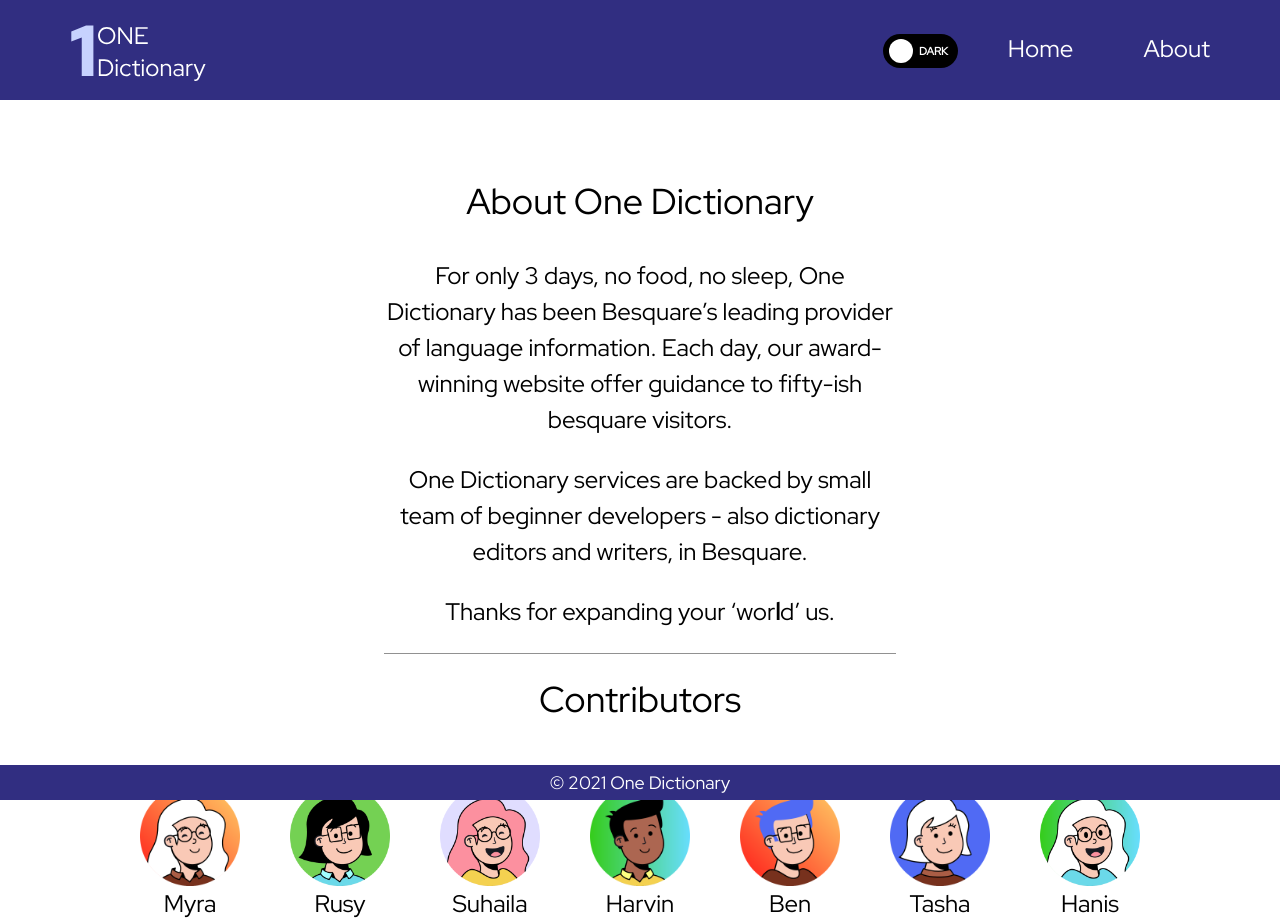
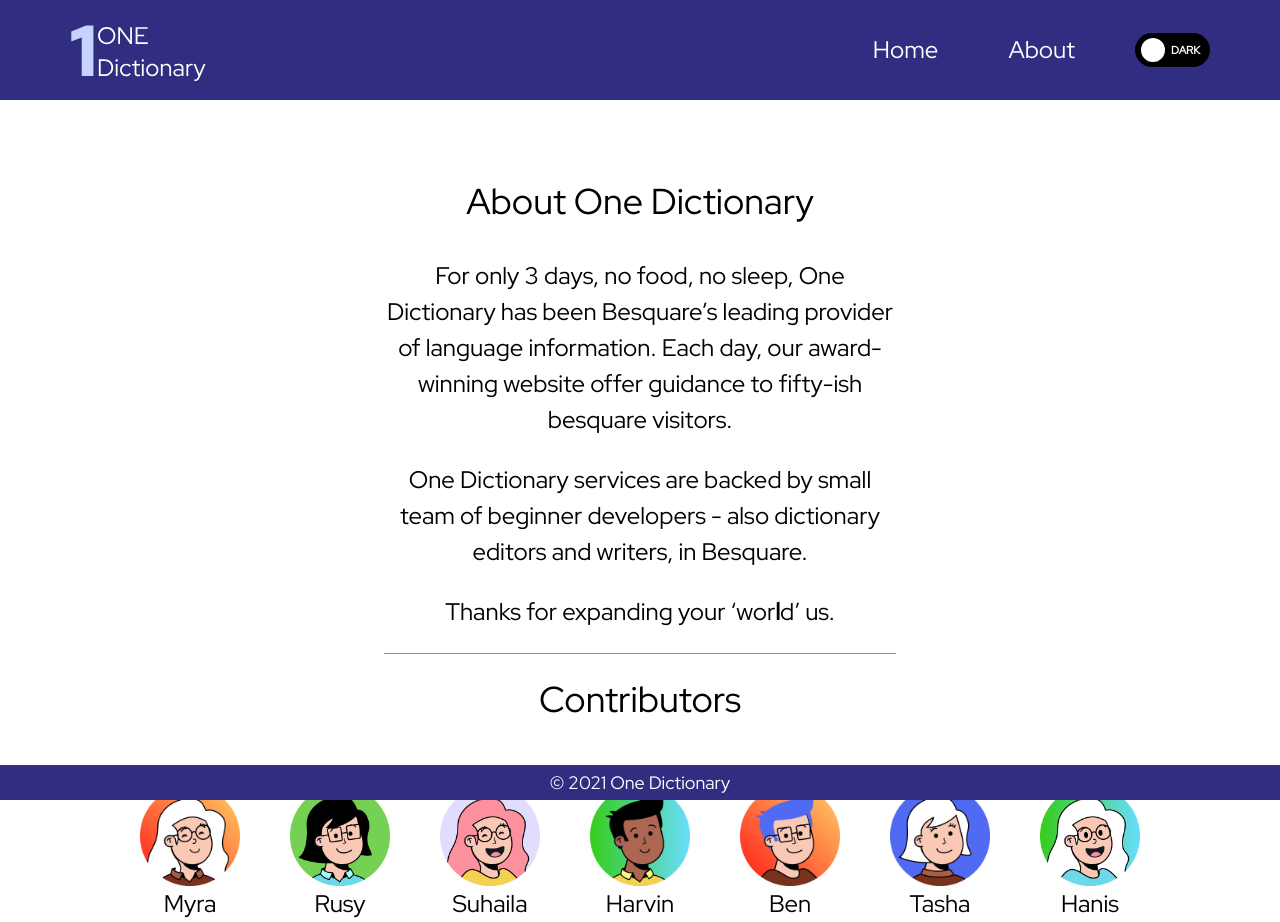
Before and after one commit to hanisibr/dictionaryy, a React (Create React App) app: page /about in a window 1280 px wide. Built offline with nearby package versions, Linux system fonts and the light colour scheme.

Commit message:
toggle switch and banner color

```diff
--- a/src/Components/Navbar.js
+++ b/src/Components/Navbar.js
@@ -9,13 +9,13 @@ const Navbar = () => {
     <div className="navbar">
       <Logo />
       <div className="nav-list">
-        <Switch />
         <Link to="/">
           <div className="home-btn">Home</div>
         </Link>
         <Link to="/about">
           <div className="about-btn">About</div>
         </Link>
+        <Switch />
       </div>
     </div>
   );
--- a/src/Components/Switch.js
+++ b/src/Components/Switch.js
@@ -1,11 +1,7 @@
 import React from "react";
 import { lightTheme, darkTheme, GlobalStyles } from "./Theme";
-import styled, { ThemeProvider } from "styled-components";
+import { ThemeProvider } from "styled-components";
 import Toggle from "./Toggle";
-
-const StyledApp = styled.div`
-  color: ${(props) => props.theme.fontColor};
-`;
 
 const Switch = () => {
   const [theme, setTheme] = React.useState("light");
@@ -25,9 +21,7 @@ const Switch = () => {
     //return the layout based on the current theme
     <ThemeProvider theme={theme === "light" ? lightTheme : darkTheme}>
       <GlobalStyles />
-      <StyledApp>
-        <Toggle theme={theme} toggleTheme={toggleTheme} />
-      </StyledApp>
+      <Toggle theme={theme} toggleTheme={toggleTheme} />
     </ThemeProvider>
   );
 };
--- a/src/Components/Theme.js
+++ b/src/Components/Theme.js
@@ -12,6 +12,7 @@ export const lightTheme = {
 export const darkTheme = {
   body: "#000",
   fontColor: "#fff",
+  banner: "#000",
   title: "#c7d2fe",
   searchBar: "#575757",
   box: "#6366f1",
@@ -23,8 +24,11 @@ export const GlobalStyles = createGlobalStyle`
 body, .banner, .wotd, .searchBar, .input, .partOfSpeech, .synonymsList, .antonymsList{
   transition: background-color 0.5s ease;
 }
-body, .banner{
+body{
     background-color: ${(props) => props.theme.body}
+}
+.banner{
+  background-color: ${(props) => props.theme.banner}
 }
 .main-title, .sub-title{
   color: ${(props) => props.theme.title}
--- a/src/Components/ToggleSwitch.scss
+++ b/src/Components/ToggleSwitch.scss
@@ -7,7 +7,7 @@
   -moz-user-select: none;
   -ms-user-select: none;
   text-align: left;
-  margin: 0 50px 1px 0;
+  margin: 0.5px 0px 1px 60px;
 
   &-checkbox {
     display: none;
```
Also changed, not shown: 1 other file (tests, documents, lock files or other folders).
